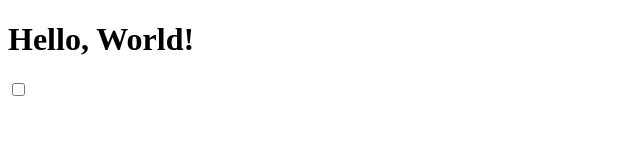
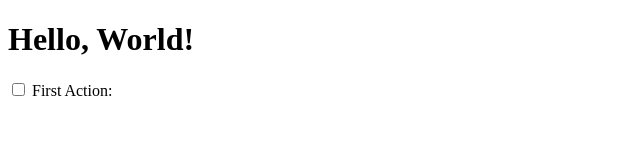
Before and after one commit to LunarWorldYT/FirstJS, a plain HTML site: page index.html in a window 1280 px wide. Shown: the full height of the page, 0-640 px from the left. Drawn offline with Linux system fonts and the light colour scheme.

Commit message:
add text to checkbox

```diff
--- a/index.html
+++ b/index.html
@@ -7,6 +7,7 @@
     <h1>Hello, World!</h1>
 
      <input type="checkbox" id="action1" name="action1">
+     <label for="action1">First Action:</label>
 
  </body>
 </html>
```
